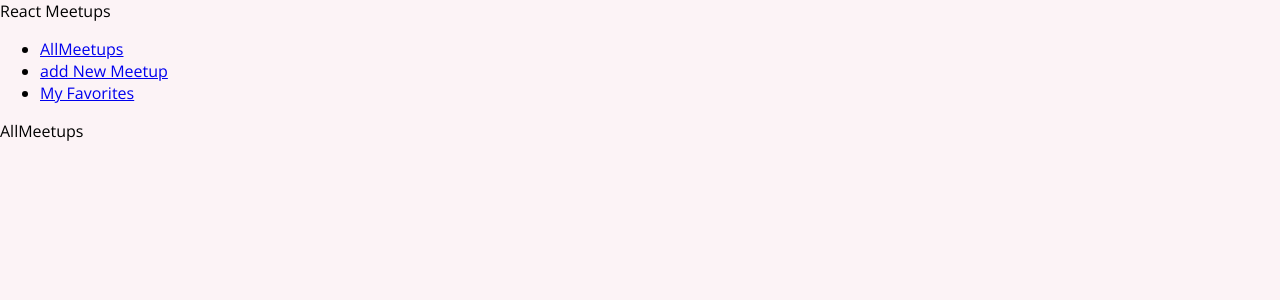
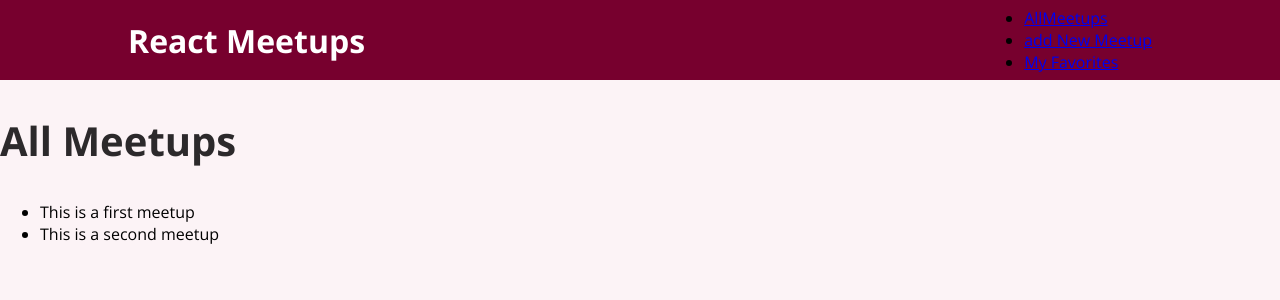
Before and after one commit to Shahi77/react-routing-project, a React (Create React App) app: page / in a window 1280 px wide. Shown: the top 300 px of the page. Built offline with nearby package versions, Linux system fonts and the light colour scheme.

Commit message:
some styling and outputting list of data

```diff
--- a/src/components/layout/MainNavigation.js
+++ b/src/components/layout/MainNavigation.js
@@ -1,9 +1,10 @@
 import { Link } from 'react-router-dom';
+import classes from './MainNavigation.module.css';
 
 function MainNavigation() {
     return (
-        <header>
-            <div>
+        <header className={classes.header}>
+            <div className={classes.logo}>
                 React Meetups
             </div>
             <nav>
--- /dev/null
+++ b/src/components/layout/MainNavigation.module.css
@@ -0,0 +1,15 @@
+.header {
+    width: 100%;
+    height: 5rem;
+    display: flex;
+    align-items: center;
+    justify-content: space-between;
+    background-color: #77002e;
+    padding: 0 10%;
+}
+
+.logo {
+    font-size: 2rem;
+    color: white;
+    font-weight: bold;
+}
--- a/src/pages/AllMeetups.js
+++ b/src/pages/AllMeetups.js
@@ -1,6 +1,34 @@
+const DUMMY_DATA = [
+    {
+        id: 'm1',
+        title: 'This is a first meetup',
+        image:
+            'https://upload.wikimedia.org/wikipedia/commons/thumb/d/d3/Stadtbild_M%C3%BCnchen.jpg/2560px-Stadtbild_M%C3%BCnchen.jpg',
+        address: 'Meetupstreet 5, 12345 Meetup City',
+        description:
+            'This is a first, amazing meetup which you definitely should not miss. It will be a lot of fun!',
+    },
+    {
+        id: 'm2',
+        title: 'This is a second meetup',
+        image:
+            'https://upload.wikimedia.org/wikipedia/commons/thumb/d/d3/Stadtbild_M%C3%BCnchen.jpg/2560px-Stadtbild_M%C3%BCnchen.jpg',
+        address: 'Meetupstreet 5, 12345 Meetup City',
+        description:
+            'This is a first, amazing meetup which you definitely should not miss. It will be a lot of fun!',
+    },
+];
+
 function AllMeetups() {
     return (
-        <div>AllMeetups</div>
+        <section>
+            <h1>All Meetups</h1>
+            <ul>
+                {DUMMY_DATA.map((meetup) => {
+                    return <li key={meetup.id}>{meetup.title}</li>
+                })}
+            </ul>
+        </section>
     )
 }
 
```
